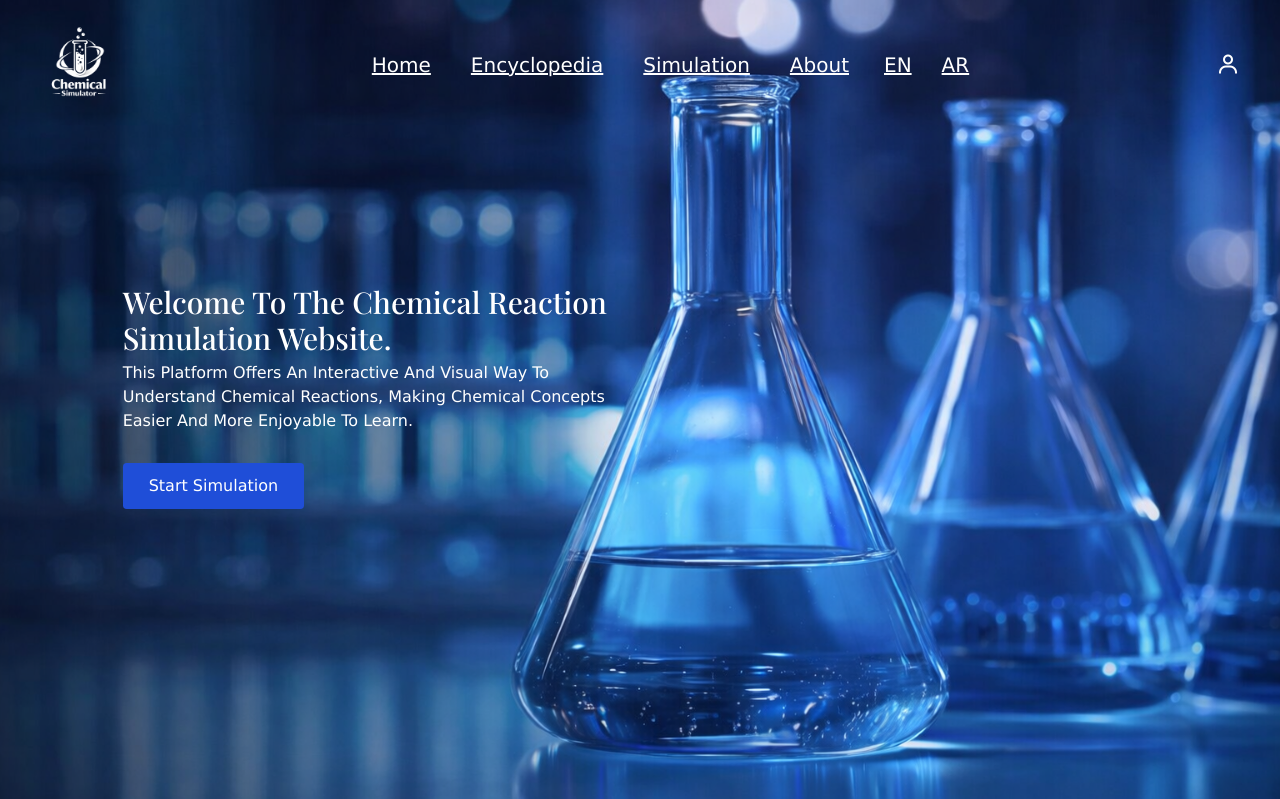
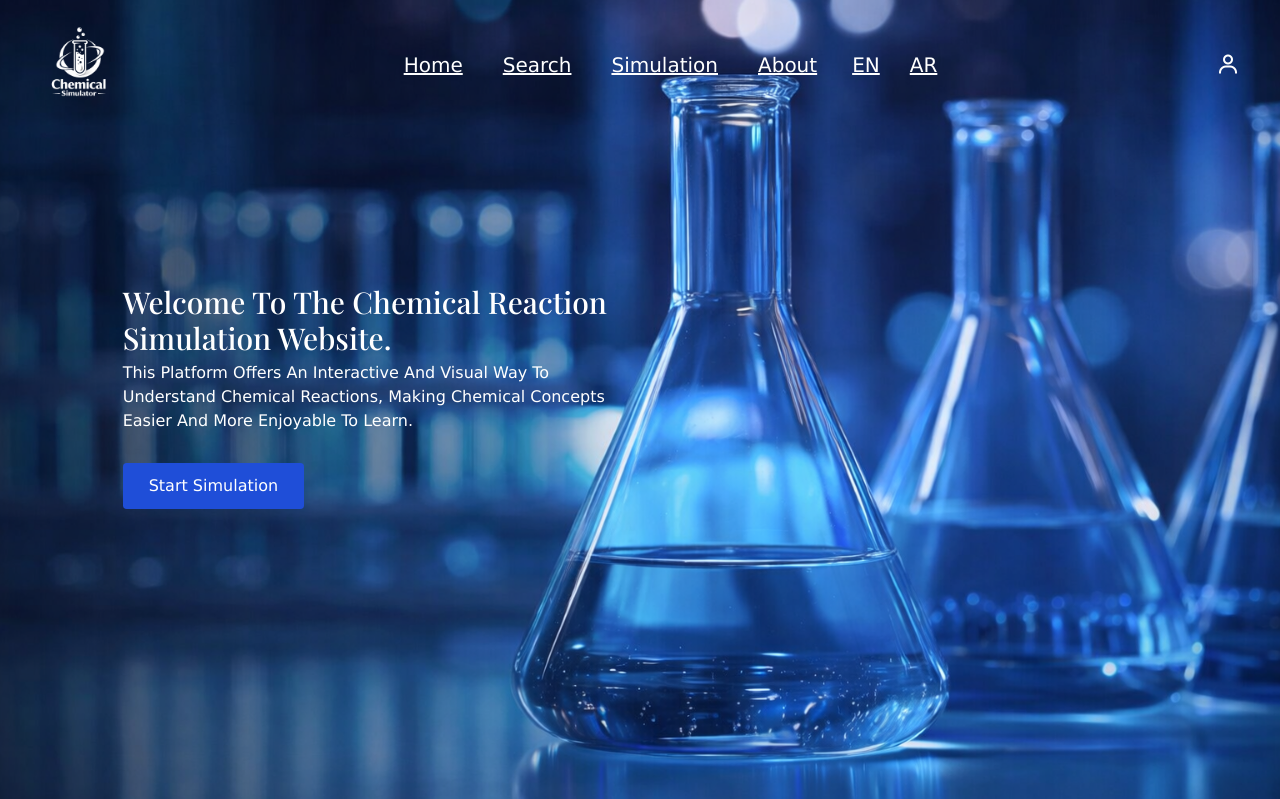
Before and after one commit to aaui4/chemical, a Flask app: page / in a window 1280 px wide. Shown: the top 799 px of the page. Run offline with Flask 3, Linux system fonts and the light colour scheme; data comes from the database, SQL or seed files in the repository; some web fonts are replaced.

Commit message:
new update search

```diff
--- a/app.py
+++ b/app.py
@@ -2,7 +2,7 @@ from flask import Blueprint, Flask, render_template, request, flash, redirect, u
 import sqlite3
 from flask_mail import Mail, Message
 from werkzeug.utils import secure_filename
-from werkzeug.security import generate_password_hash, check_password_hash  # 🔥 أضف هذا السطر
+from werkzeug.security import generate_password_hash, check_password_hash
 import secrets
 import os
 import re
--- a/routes/compound.py
+++ b/routes/compound.py
@@ -11,13 +11,13 @@ def encyclopedia():
 
     compounds = []
     reactions = []
-    q_type = None   # 🔥 مهم جدا
+    q_type = None   #  مهم جدا
 
     if query:
         query = normalize_formula(query)
         q_type = detect_query_type(query)
 
-        # 🔥 ELEMENT
+        #  ELEMENT
         if q_type == "element":
             element = get_element_data(query)
             if element:
--- a/routes/simulation.py
+++ b/routes/simulation.py
@@ -29,7 +29,7 @@ REACTION_DESCRIPTIONS = {
 
 @simulation_bp.route("/", methods=["GET"])
 def simulation_page():
-    # ✅ التعديل الوحيد هنا: منع غير المسجل من دخول صفحة المحاكاة
+    #  التعديل الوحيد هنا: منع غير المسجل من دخول صفحة المحاكاة
     if "user_id" not in session:
         return redirect(url_for("login.login"))
 
@@ -42,7 +42,7 @@ def simulation_page():
 
 @simulation_bp.route("/start", methods=["POST"])
 def start_simulation():
-    # ✅ تم إزالة شرط تسجيل الدخول من هنا
+    #  تم إزالة شرط تسجيل الدخول من هنا
     db = get_db()
     cursor = db.cursor()
 
--- a/templates/header.html
+++ b/templates/header.html
@@ -6,7 +6,7 @@
 
     <nav class="navbar d-none d-md-flex">
       <a href="{{ url_for('home') }}" class="text-white mx-2">{{ _('Home') }}</a>
-      <a href="{{ url_for('compound.encyclopedia') }}" class="text-white mx-2">{{ _('Encyclopedia') }}</a>
+      <a href="{{ url_for('compound.encyclopedia') }}" class="text-white mx-2">{{ _('Search') }}</a>
       <a href="{{ url_for('simulation.simulation_page') }}" class="text-white mx-2">{{ _('Simulation') }}</a>
       <a href="{{ url_for('home') }}#about" class="text-white mx-2">{{ _('About') }}</a>
       <a href="{{ request.path }}?lang=en" class="lang-btn">EN</a>
```
